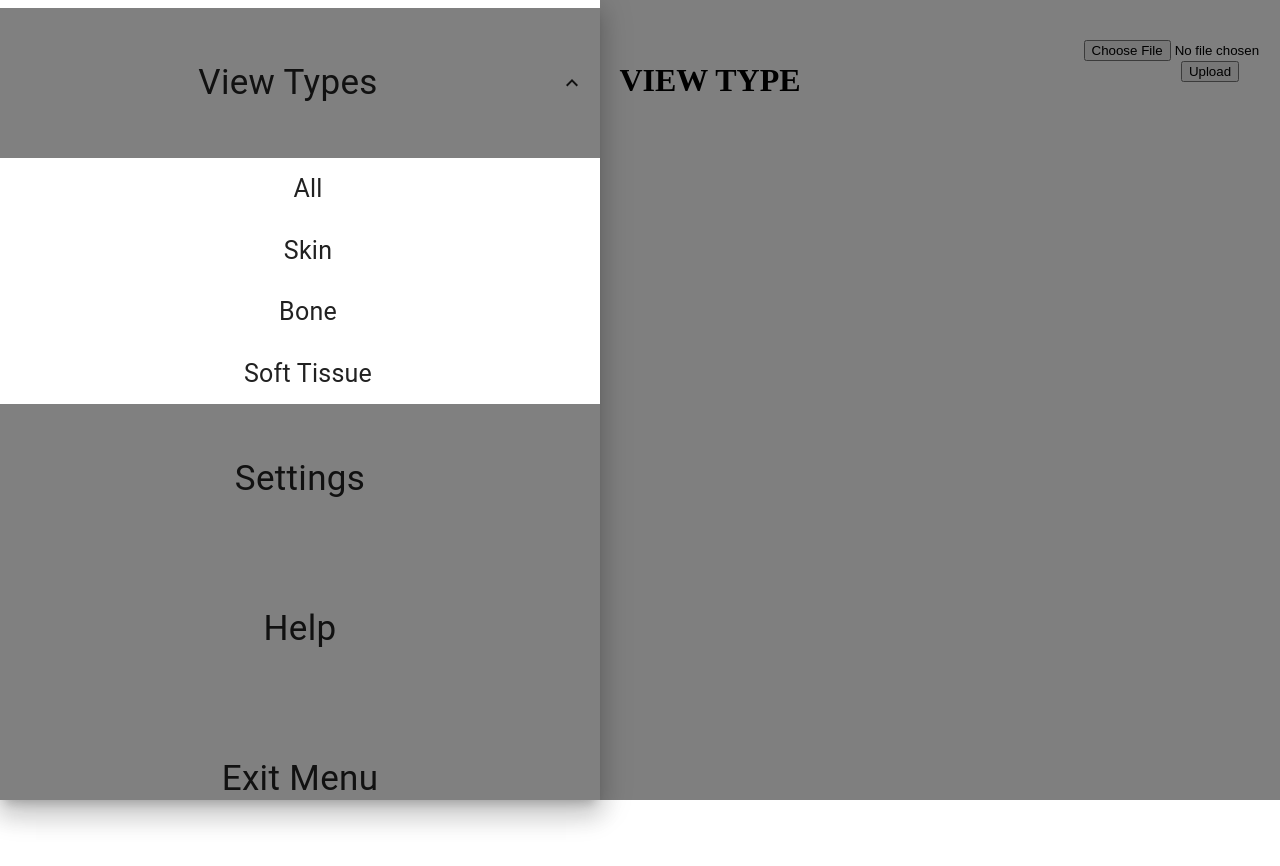
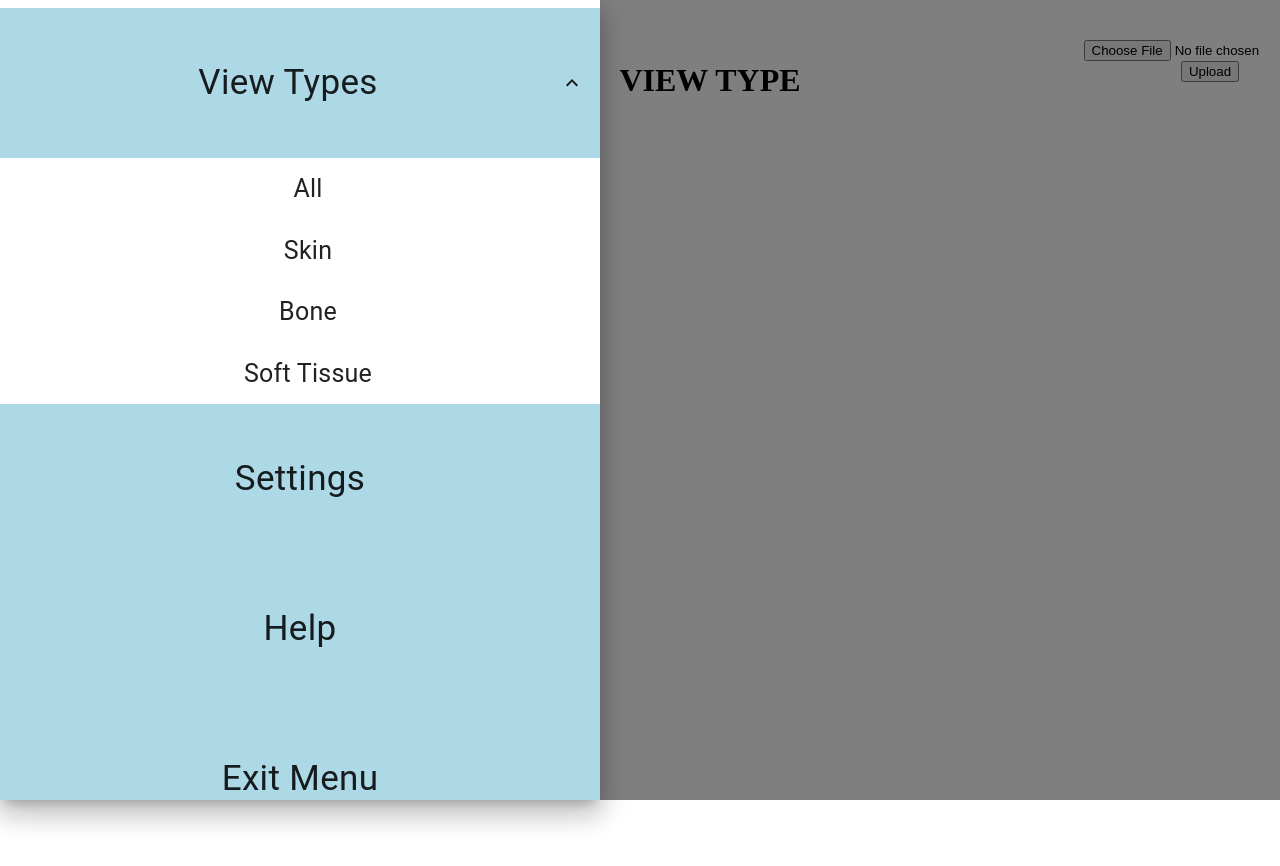
Before and after one commit to ariabrams65/DicomViewer3D, a React (Vite) app in the folder react-client/: page / in a window 1280 px wide. Both pictures are taken after a click on the button 70 px from the left and 78 px from the top of the page. Shown: the top 866 px of the page. Built offline with nearby package versions, Linux system fonts and the light colour scheme; the HTML template or start-up script is replaced by a standard one.

Commit message:
changing color and adding help pop up

```diff
--- a/react-client/src/components/Sidebar.jsx
+++ b/react-client/src/components/Sidebar.jsx
@@ -13,6 +13,7 @@ import DensityMediumIcon from '@mui/icons-material/DensityMedium';
 import ExpandLess from '@mui/icons-material/ExpandLess';
 import ExpandMore from '@mui/icons-material/ExpandMore';
 import Collapse from '@mui/material/Collapse';
+import Modal from './helpMenu';
 
 
 
@@ -29,11 +30,21 @@ export default function TemporaryDrawer() {
     setsubOpen(!subopen);
   };
 
+  const [isModalOpen, setIsModalOpen] = React.useState(false);
+
+  const helpUp = () => {
+    setIsModalOpen(true);
+    setOpen(false);
+  };
+
+  const handleCloseModal = () => {
+    setIsModalOpen(false);
+  };
 
   const DrawerList = (
     <Box sx={{ width: 600}} role="presentation" >
       <List>
-        <ListItemButton onClick={handleClick} style={{minHeight: '150px', backgroundColor:'grey'}}>
+        <ListItemButton onClick={handleClick} style={{minHeight: '150px', backgroundColor:"lightblue"}}>
           <ListItemText className="centered" primaryTypographyProps={{fontSize: '35px'}} primary="View Types" />
           {subopen ? <ExpandLess /> : <ExpandMore />}
         </ListItemButton>
@@ -53,22 +64,27 @@ export default function TemporaryDrawer() {
             </ListItemButton>
           </List>
         </Collapse>
-        {['Settings', 'Help'].map((text, index) => (
-          <ListItem key={text} disablePadding>
-            <ListItemButton style={{minHeight: '150px', backgroundColor:'grey'}}>
-              <ListItemText className="centered" primaryTypographyProps={{fontSize: '35px'}} primary={text} />
+          <ListItem key={"Settings"} disablePadding>
+            <ListItemButton style={{minHeight: '150px', backgroundColor:'lightblue'}}>
+              <ListItemText className="centered" primaryTypographyProps={{fontSize: '35px'}} primary={"Settings"} />
             </ListItemButton>
           </ListItem>
-        ))}
+          <ListItem key={"Help"} disablePadding>
+            <ListItemButton style={{minHeight: '150px', backgroundColor:'lightblue'}} onClick={helpUp}>
+              <ListItemText className="centered" primaryTypographyProps={{fontSize: '35px'}} primary={"Help"} />
+            </ListItemButton>
+
+          </ListItem>
         {['Exit Menu'].map((text, index) => (
           <ListItem key={text} disablePadding>
-            <ListItemButton style={{minHeight: '150px', backgroundColor:'grey'}} onClick={toggleDrawer(false)}>
+            <ListItemButton style={{minHeight: '150px', backgroundColor:'lightblue'}} onClick={toggleDrawer(false)}>
               <ListItemText className="centered" primaryTypographyProps={{fontSize: '35px'}} primary={text} />
             </ListItemButton>
           </ListItem>
         ))}
       </List>
     </Box>
+
   );
 
 
@@ -81,6 +97,7 @@ export default function TemporaryDrawer() {
       <Drawer open={open} onClose={toggleDrawer(false)}>
         {DrawerList}
       </Drawer>
+      {isModalOpen && <Modal onClose={handleCloseModal} />}
     </div>
   );
 }
--- a/react-client/src/components/Toolbar.jsx
+++ b/react-client/src/components/Toolbar.jsx
@@ -47,7 +47,7 @@ function Toolbar({ setIDName, setUploadSuccess }) { // Receive props
             <div className='side'>
                 <TemporaryDrawer />
             </div>
-            <button className='left'>Button 2</button>
+            <button className='left'>DICOM Viewer</button>
             <h1 className='toolbar'>VIEW TYPE</h1>
             <form ref={formRef} onSubmit={handleSubmit}
                 id="upload" action="/api/upload" method="post" encType="multipart/form-data">
--- /dev/null
+++ b/react-client/src/components/helpMenu.jsx
@@ -0,0 +1,48 @@
+import React from "react";
+
+const styles = {
+    modal: {
+      display: 'block',
+      position: 'fixed',
+      zIndex: 1,
+      left: 0,
+      top: 0,
+      width: '100%',
+      height: '100%',
+      overflow: 'auto',
+      backgroundColor: 'rgba(0,0,0,0.4)',
+    },
+    modalContent: {
+      backgroundColor: '#fefefe',
+      margin: '15% auto',
+      padding: '20px',
+      border: '1px solid #888',
+      width: '40%',
+    },
+    close: {
+      color: '#aaa',
+      float: 'right',
+      fontSize: '28px',
+      fontWeight: 'bold',
+    },
+  };
+
+const Modal = ({onClose}) => {
+    return (
+        <div style={styles.modal}>
+        <div style={styles.modalContent}>
+            <span style={styles.close} onClick={onClose}>X</span>
+            <h2>Information on Controls</h2>
+            <h4>W - Forward</h4>
+            <h4>S - Backward</h4>
+            <h4>A - Left</h4>
+            <h4>D - Right</h4>
+            <h4>Space bar - Up</h4>
+            <h4>Shift Key - Down</h4>
+            <h4>Mouse - Control camera</h4>
+        </div>
+        </div>
+    );
+}
+
+export default Modal;
--- a/react-client/src/styles/index.css
+++ b/react-client/src/styles/index.css
@@ -5,7 +5,7 @@
 
   /* color-scheme: light dark; */
   /* color: rgba(255, 255, 255, 0.87); */
-  background-color: lightgrey;
+  background-color: rgb(204, 219, 226);
 
   font-synthesis: none;
   text-rendering: optimizeLegibility;
@@ -44,7 +44,7 @@ button {
   font-size: 1em;
   font-weight: 500;
   font-family: inherit;
-  background-color: darkgray;
+  background-color: #8fd4dd;
   cursor: pointer;
   transition: border-color 0.25s;
 }
```
